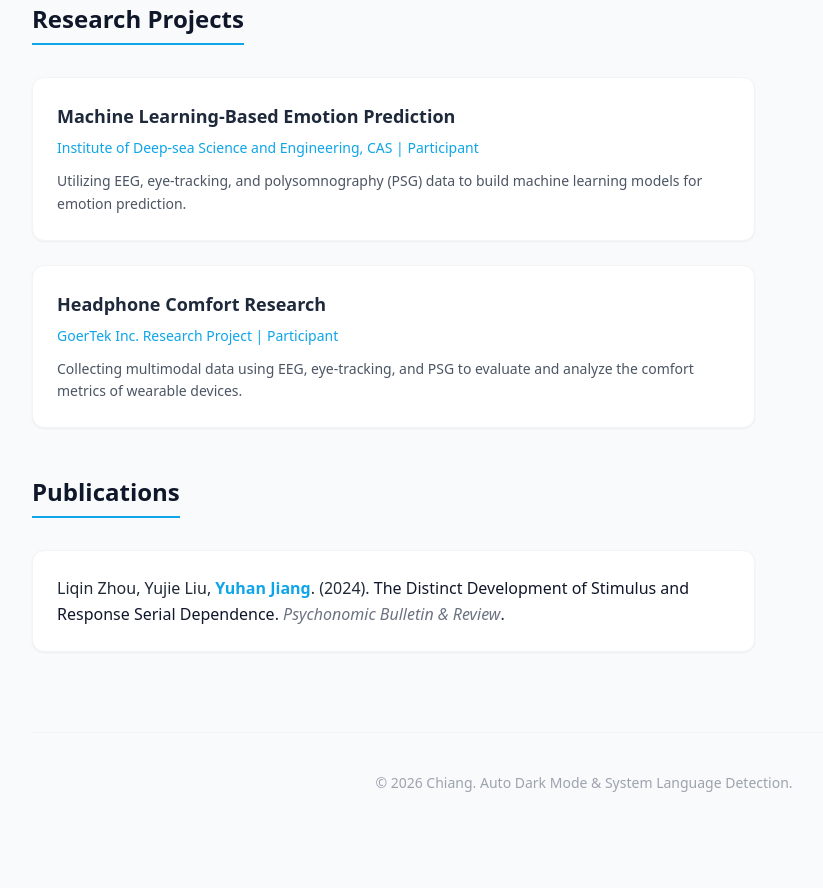
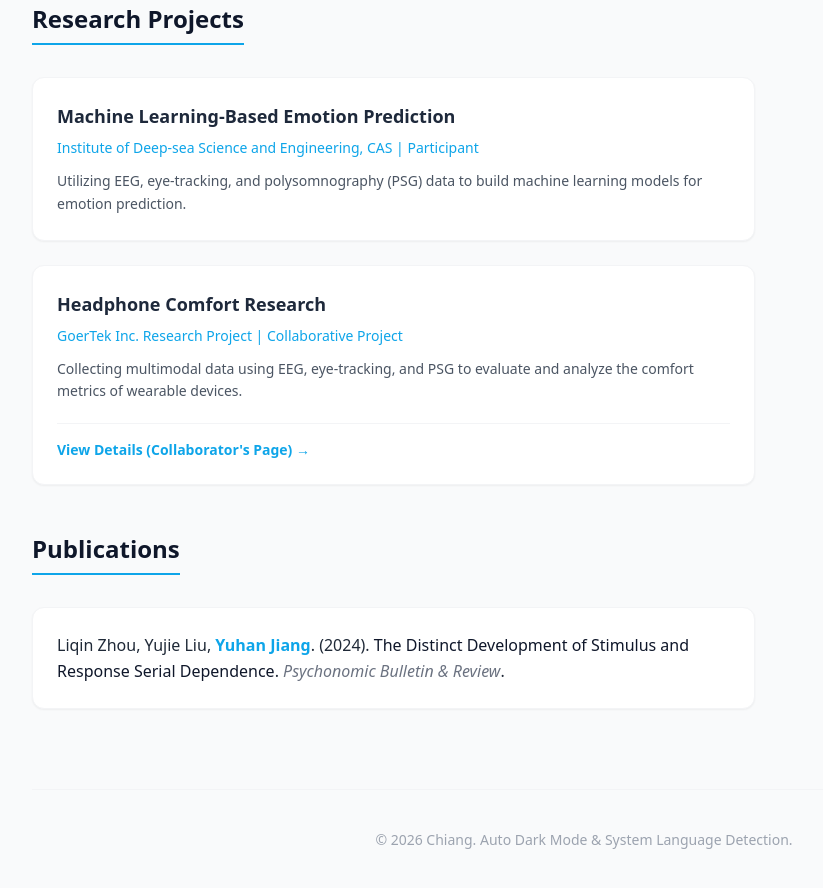
Before and after one commit to SherlockChiang/SherlockChiang.github.io, a plain HTML site: page index.html in a window 1280 px wide. Shown: the part 1252-2140 px from the top of the page, without its empty margins (56-879 px from the left). Drawn offline with nearby package versions, Linux system fonts and the light colour scheme.

Commit message:
update detail

```diff
--- a/index.html
+++ b/index.html
@@ -151,17 +151,26 @@
               </p>
             </div>
 
-            <div class="bg-white dark:bg-slate-900 rounded-xl p-6 shadow-sm border border-gray-100 dark:border-slate-800 hover:border-primary-light/30 dark:hover:border-primary-dark/30 transition-colors">
+            <div class="bg-white dark:bg-slate-900 rounded-xl p-6 shadow-sm border border-gray-100 dark:border-slate-800 flex flex-col hover:shadow-lg hover:border-primary-light/30 dark:hover:border-primary-dark/30 transition-all duration-300 group">
               <h3 class="zh text-lg font-bold text-slate-800 dark:text-gray-100 mb-2">耳机舒适度多模态生理研究</h3>
               <h3 class="en text-lg font-bold text-slate-800 dark:text-gray-100 mb-2">Headphone Comfort Research</h3>
-              <p class="zh text-sm text-primary-light dark:text-primary-dark font-medium mb-3">歌尔股份有限公司 (GoerTek Inc.) | 参与者</p>
-              <p class="en text-sm text-primary-light dark:text-primary-dark font-medium mb-3">GoerTek Inc. Research Project | Participant</p>
-              <p class="zh text-gray-600 dark:text-gray-400 text-sm leading-relaxed">
+
+              <p class="zh text-sm text-primary-light dark:text-primary-dark font-medium mb-3">歌尔股份有限公司 (GoerTek Inc.) | 合作项目</p>
+              <p class="en text-sm text-primary-light dark:text-primary-dark font-medium mb-3">GoerTek Inc. Research Project | Collaborative Project</p>
+
+              <p class="zh text-gray-600 dark:text-gray-400 text-sm leading-relaxed mb-5 flex-grow">
                 使用脑电 (EEG)、眼动与多导睡眠监测设备 (PSG) 收集数据，分析评估穿戴设备的舒适度指标。
               </p>
-              <p class="en text-gray-600 dark:text-gray-400 text-sm leading-relaxed">
+              <p class="en text-gray-600 dark:text-gray-400 text-sm leading-relaxed mb-5 flex-grow">
                 Collecting multimodal data using EEG, eye-tracking, and PSG to evaluate and analyze the comfort metrics of wearable devices.
               </p>
+
+              <div class="flex justify-start items-center mt-auto border-t border-gray-100 dark:border-slate-800 pt-4">
+                <a href="https://thinktocode.online/static/Tasks/%E4%BA%BA%E5%9B%A0%E4%B8%8E%E7%94%A8%E6%88%B7%E7%A0%94%E7%A9%B6/%E6%AD%8C%E5%B0%94%E5%85%AC%E5%8F%B8%E5%9F%BA%E4%BA%8E%E5%A4%9A%E6%A8%A1%E6%80%81%E7%94%9F%E7%90%86%E4%BF%A1%E5%8F%B7%E7%9A%84%E8%80%B3%E6%9C%BA%E8%88%92%E9%80%82%E5%BA%A6%E7%A0%94%E7%A9%B6--%E5%9F%BA%E4%BA%8E%E6%B7%B1%E5%BA%A6%E7%A5%9E%E7%BB%8F%E7%BD%91%E7%BB%9C/index.html" target="_blank" class="text-sm text-primary-light dark:text-primary-dark font-semibold group-hover:underline flex items-center gap-1">
+                  <span class="zh">查看项目详情 (合作者主页) →</span>
+                  <span class="en">View Details (Collaborator's Page) →</span>
+                </a>
+              </div>
             </div>
           </div>
         </section>
```
